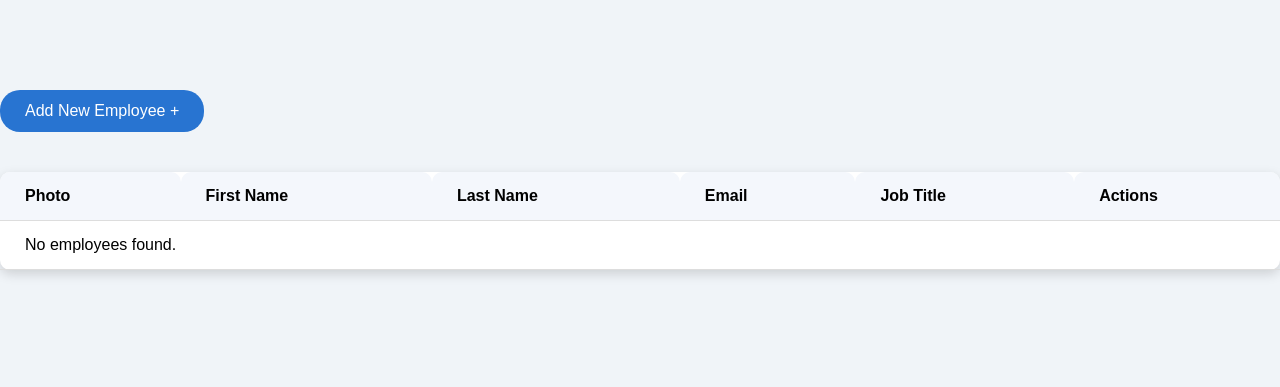
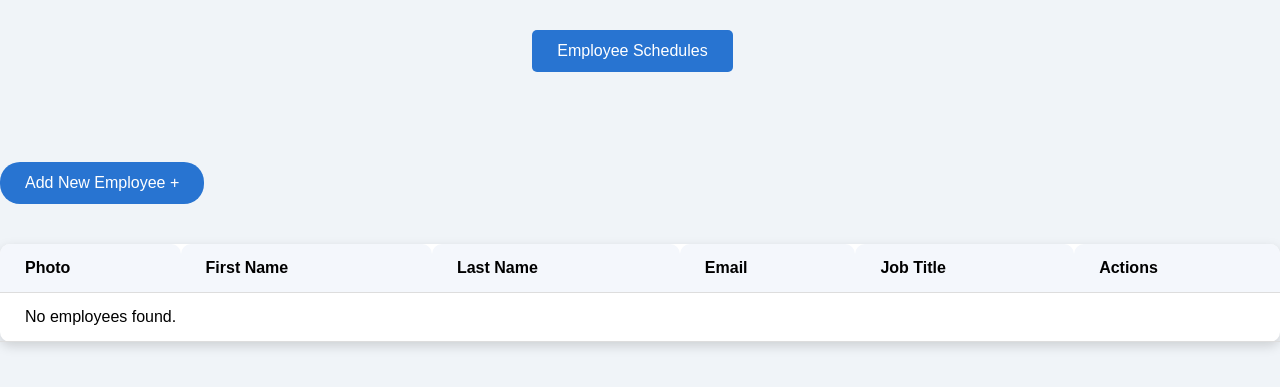
Before and after one commit to jannahlovelle/BMS, a Django app: page /employees/ in a window 1280 px wide. Shown: the part 95-482 px from the top of the page. Run offline with Django 4.2, Linux system fonts and the light colour scheme; a user stored in the database is signed in; data comes from the database, SQL or seed files in the repository; both versions use the stored data as it was after the commit.

Commit message:
Employee Sched Adjustment

```diff
--- a/bms_app/templates/employee_schedule_list.html
+++ b/bms_app/templates/employee_schedule_list.html
@@ -33,6 +33,6 @@
     </table>
 
     <a href="{% url 'add_employee_schedule' %}">Add New Schedule</a> <!-- Adjusted link -->
-    <a href="{% url 'home_page' %}">Back to Home Page</a> <!-- Adjusted link -->
+    <a href="{% url 'employee_list' %}">Back to Home Page</a> <!-- Adjusted link -->
 </body>
 </html>
--- a/bms_app/templates/home_page.html
+++ b/bms_app/templates/home_page.html
@@ -30,9 +30,6 @@
         <a href="{% url 'bus_list' %}"><button class="tab-btn active">Buses</button></a>
         <a href="{% url 'schedule_list' %}"><button class="tab-btn">Bus Schedules</button></a>
         <a href="{% url 'repair_list' %}"><button class="tab-btn">Active Repairs</button></a>
-        <a href="{% url 'employee_schedule' %}">
-            <button class="tab-btn">Employee Schedules</button> <!-- Link to employee schedule page -->
-        </a> <!-- Not Permanent kay sa Employee ni diri, subset dapat ni sa employee -->
     </div>
 
     <!-- Search and Add Section -->
--- a/bms_app/templates/home_page_employees.html
+++ b/bms_app/templates/home_page_employees.html
@@ -22,6 +22,12 @@
             </a>
             <a href="{% url 'logout' %}">Log Out</a>
         </div>
+    </div>
+
+    <div class="tabs">
+        <a href="{% url 'employee_schedule' %}">
+            <button class="tab-btn">Employee Schedules</button> <!-- Link to employee schedule page -->
+        </a> <!-- Not Permanent kay sa Employee ni diri, subset dapat ni sa employee -->
     </div>
     <br>
     <br>
```
Also changed, not shown: db.sqlite3.
